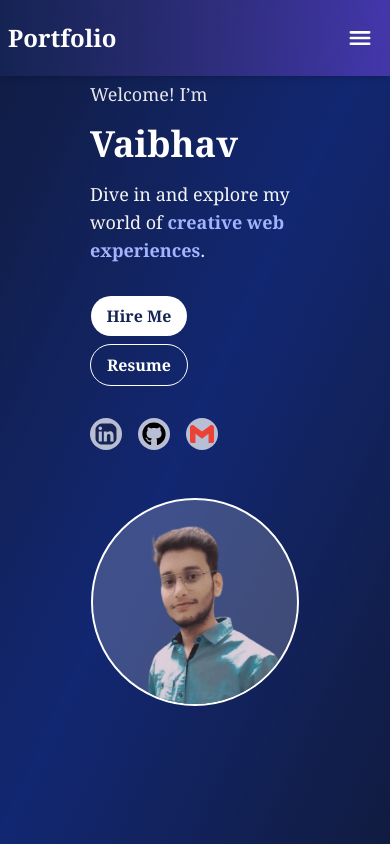
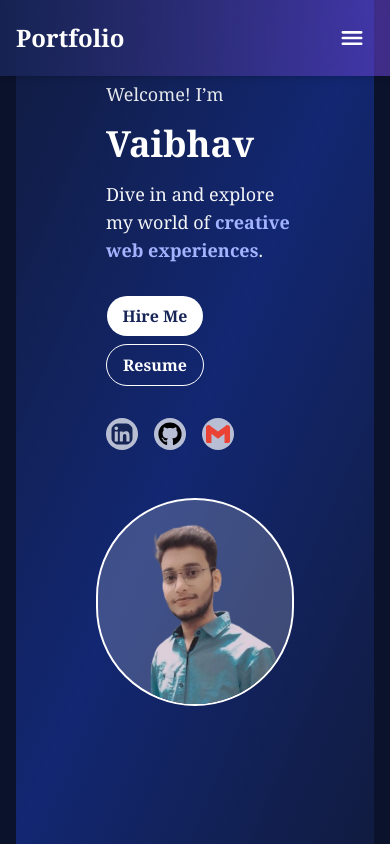
Before and after one commit to vsVaibhav07/Portfolio, a Next.js app: page / in a window 390 px wide. Shown: the top 844 px of the page. Built offline with nearby package versions, Linux system fonts and the light colour scheme.

Commit message:
Updated Nav

```diff
--- a/src/app/page.tsx
+++ b/src/app/page.tsx
@@ -13,7 +13,7 @@ export default function Home() {
 
       <div className="bg-blue-950/50   relative rounded-s-sm w-full  h-full min-h-screen   ">
         <Navbar  />
-        <div className="flex flex-col w-full gap-1">
+        <div className="flex flex-col container px-4 sm:px-6 md:px-10 lg:px-20 w-full gap-1">
           <Hero  />
           <About  />
           <Skills/>
--- a/src/components/Navbar.tsx
+++ b/src/components/Navbar.tsx
@@ -19,7 +19,7 @@ const Navbar = () => {
 
   return (
     <header className="fixed top-0 z-50 w-full  bg-gradient-to-r from-blue-950/90 to-violet-500/40 backdrop-blur-3xl text-white shadow-md">
-      <div className="flex items-center justify-between px-2 py-4 sm:px-6">
+      <div className="flex items-center justify-between p-4 sm:px-6">
         <h1 className="text-2xl font-serif font-bold">Portfolio</h1>
 
         <nav className="hidden sm:flex space-x-6 text-lg font-medium">
```
